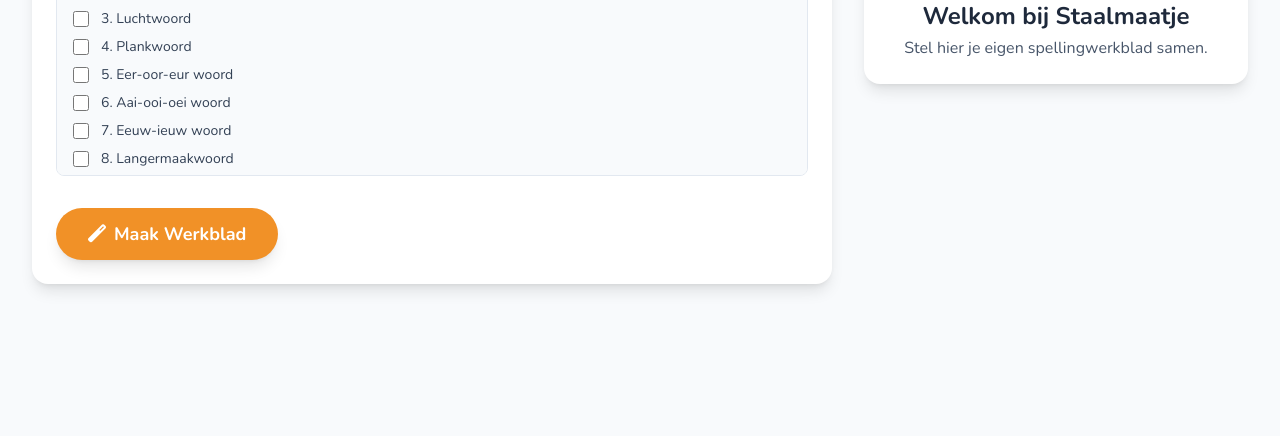
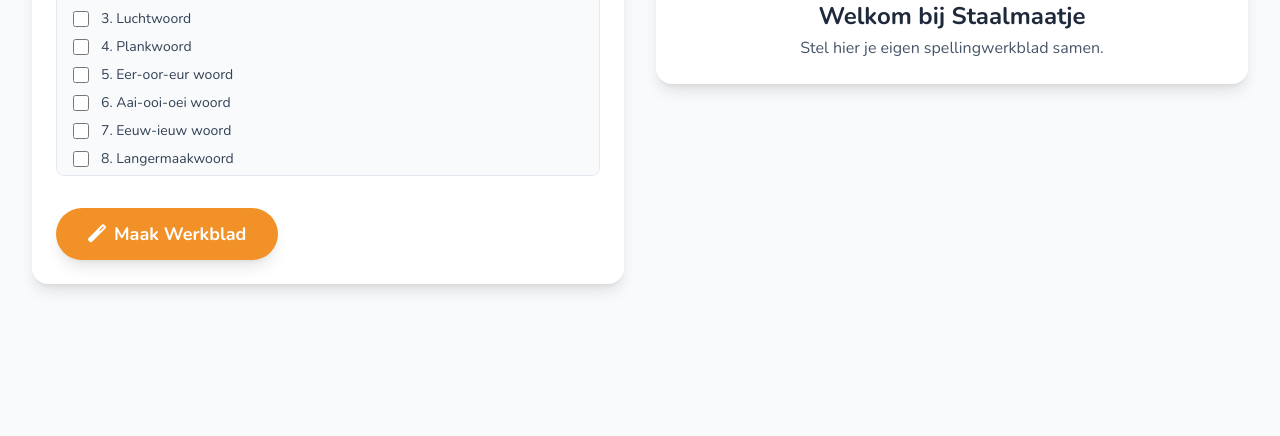
Before and after one commit to K4mmar/Staalmaatje, a website: page index.html in a window 1280 px wide. Shown: the part 364-800 px from the top of the page. Drawn offline with nearby package versions, Linux system fonts and the light colour scheme.

Commit message:
Automatische update

```diff
--- a/index.html
+++ b/index.html
@@ -32,10 +32,22 @@
         </header>
 
         <!-- .no-print HIER TOEGEVOEGD -->
-        <main id="main-content" class="mt-8 grid grid-cols-1 md:grid-cols-3 gap-8 no-print">
+        <!-- GEWIJZIGD: md:grid-cols-2 (was 3) voor 50/50 balans -->
+        <main id="main-content" class="mt-8 grid grid-cols-1 md:grid-cols-2 gap-8 no-print">
 
-            <!-- Linker kolom: Menu -->
-            <div id="new-panel" class="md:col-span-2 space-y-6">
+            <!-- Rechter kolom: Logo / Welkom (NU EERST IN HTML VOOR MOBIEL) -->
+            <!-- GEWIJZIGD: md:order-2 toegevoegd om rechts te plaatsen op desktop -->
+            <div id="welcome-panel" class="md:col-span-1 md:order-2">
+                <div class="bg-white p-6 rounded-2xl shadow-lg flex flex-col items-center text-center">
+                    <img src="images/logo.png" alt="Staalmaatje Logo" class="w-48 h-48 object-contain">
+                    <h2 class="text-2xl font-bold text-slate-800 mt-4">Welkom bij Staalmaatje</h2>
+                    <p class="text-slate-600 mt-1">Stel hier je eigen spellingwerkblad samen.</p>
+                </div>
+            </div>
+
+            <!-- Linker kolom: Menu (NU TWEEDE IN HTML, EERST OP DESKTOP) -->
+            <!-- GEWIJZIGD: md:col-span-1 (was 2) en md:order-1 toegevoegd -->
+            <div id="new-panel" class="md:col-span-1 space-y-6 md:order-1">
                 <!-- Selectie paneel -->
                 <div class="bg-white p-6 rounded-2xl shadow-lg">
                     <div class="space-y-6">
@@ -64,17 +76,9 @@
                 </div>
             </div>
 
-            <!-- Rechter kolom: Logo / Welkom -->
-            <div id="welcome-panel" class="md:col-span-1">
-                <div class="bg-white p-6 rounded-2xl shadow-lg flex flex-col items-center text-center">
-                    <img src="images/logo.png" alt="Staalmaatje Logo" class="w-48 h-48 object-contain">
-                    <h2 class="text-2xl font-bold text-slate-800 mt-4">Welkom bij Staalmaatje</h2>
-                    <p class="text-slate-600 mt-1">Stel hier je eigen spellingwerkblad samen.</p>
-                </div>
-            </div>
-
             <!-- Geschiedenis Paneel (verborgen) -->
-            <div id="archive-panel" class="md:col-span-3 hidden">
+            <!-- GEWIJZIGD: md:col-span-2 (was 3) om op het 2-koloms grid te passen -->
+            <div id="archive-panel" class="md:col-span-2 hidden">
                 <div class="bg-white p-6 rounded-2xl shadow-lg">
                     <div class="flex justify-between items-center mb-4">
                         <h2 class="text-2xl font-bold text-slate-800">Opgeslagen Werkbladen</h2>
```
